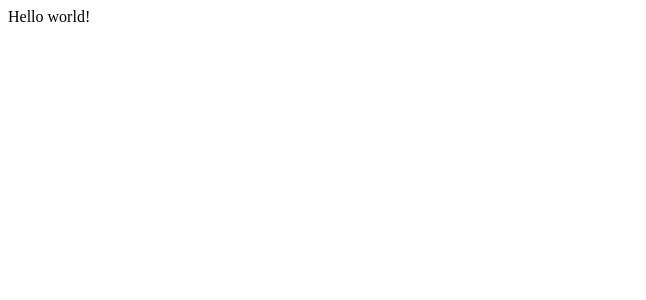
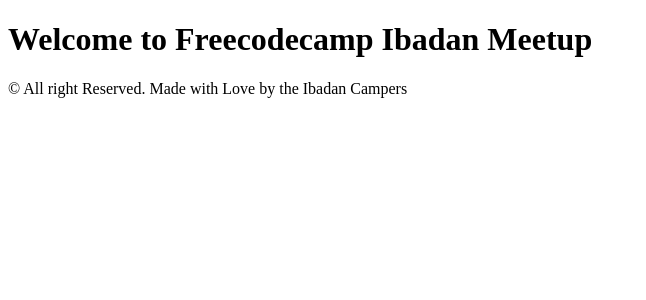
Before and after one commit to freecodecamp-ibadan/freecodecamp-ibadan, a Gatsby app: page / in a window 1280 px wide. Shown: the top 300 px of the page, without its empty margins (0-646 px from the left). Built offline with nearby package versions, Linux system fonts and the light colour scheme.

Commit message:
first deploy

```diff
--- a/src/pages/index.js
+++ b/src/pages/index.js
@@ -1,3 +1,8 @@
 import React from "react"
 
-export default () => <div>Hello world!</div>
+export default () => (
+  <div>
+    <h1>Welcome to Freecodecamp Ibadan Meetup</h1>
+    <p> &copy; All right Reserved. Made with Love by the Ibadan Campers</p>
+  </div>
+)
```
